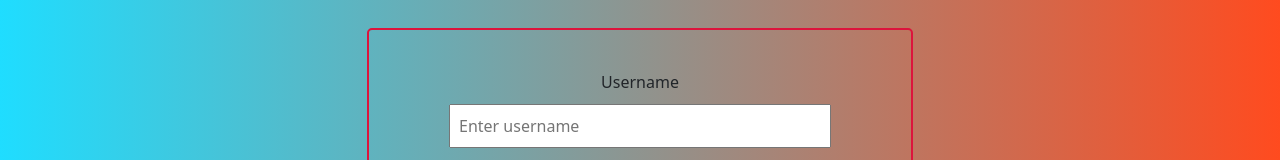
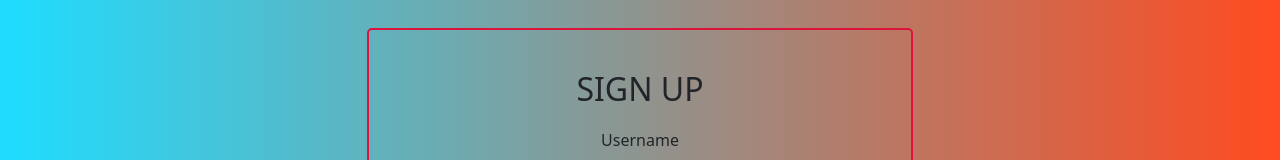
Before and after one commit to HannaTylna/chat-app-ts, a React (Create React App) app in the folder packages/frontend/: page /signup in a window 1280 px wide. Shown: the part 184-344 px from the top of the page. Built offline with nearby package versions, Linux system fonts and the light colour scheme.

Commit message:
added h2 sign up on signup page

```diff
--- a/packages/frontend/src/pages/SignUpPage.tsx
+++ b/packages/frontend/src/pages/SignUpPage.tsx
@@ -43,6 +43,7 @@ const SignUpPage = () => {
         <Row>
           <Col md={{ span: 6, offset: 3 }}>
             <StyledFormDiv>
+              <h2>SIGN UP</h2>
               <label>Username</label>
               <input
                 type='text'
```
